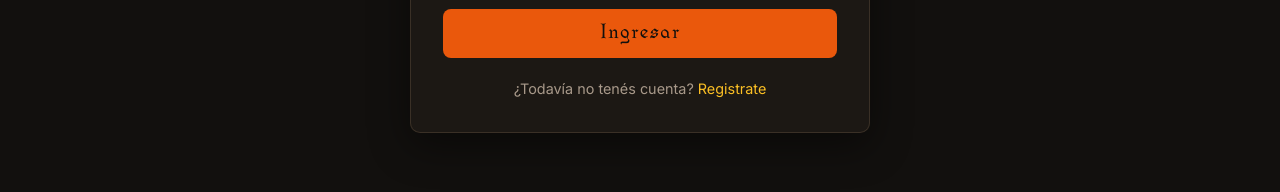
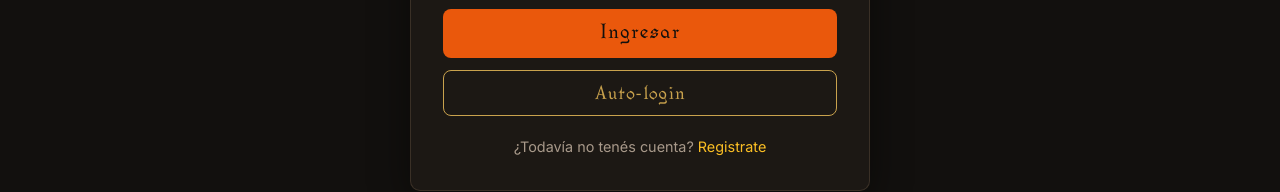
Before and after one commit to IvanGMiceli/Bonfire, an Angular app in the folder frontend/: page /login in a window 1280 px wide. Shown: the part 381-573 px from the top of the page. Built offline with nearby package versions, Linux system fonts and the light colour scheme.

Commit message:
Se agrega botón para entrar con la cuenta de prueba

```diff
--- a/frontend/src/app/componentes/login/login.css
+++ b/frontend/src/app/componentes/login/login.css
@@ -4,3 +4,27 @@
   font-size: 0.9rem;
   color: var(--texto-suave);
 }
+
+.boton-prueba {
+  width: 100%;
+  margin-top: 0.75rem;
+  padding: 0.6rem 1rem;
+  background: transparent;
+  border: 1px solid var(--dorado);
+  border-radius: 8px;
+  color: var(--dorado);
+  font-family: var(--f-titulo);
+  font-size: 1.05rem;
+  letter-spacing: 0.03em;
+  cursor: pointer;
+  transition: background 0.15s;
+}
+
+.boton-prueba:hover:not(:disabled) {
+  background: rgba(201, 162, 77, 0.12);
+}
+
+.boton-prueba:disabled {
+  opacity: 0.55;
+  cursor: not-allowed;
+}
--- a/frontend/src/app/componentes/login/login.html
+++ b/frontend/src/app/componentes/login/login.html
@@ -34,5 +34,9 @@
     {{ cargando() ? 'Encendiendo la hoguera...' : 'Ingresar' }}
   </button>
 
+  <button type="button" class="boton-prueba" (click)="entrarComoPrueba()" [disabled]="cargando()">
+    Auto-login
+  </button>
+
   <p class="alternativa">¿Todavía no tenés cuenta? <a routerLink="/registro">Registrate</a></p>
 </section>
--- a/frontend/src/app/componentes/login/login.ts
+++ b/frontend/src/app/componentes/login/login.ts
@@ -30,6 +30,11 @@ export class Login {
   error = signal<string | null>(null);
   cargando = signal(false);
 
+  entrarComoPrueba() {
+    this.modelo.set({ correoOUsuario: 'ivancito', clave: 'Prueba123' });
+    this.ingresar();
+  }
+
   async ingresar() {
     if (this.formulario().invalid()) {
       this.error.set('Completá los campos correctamente');
```
